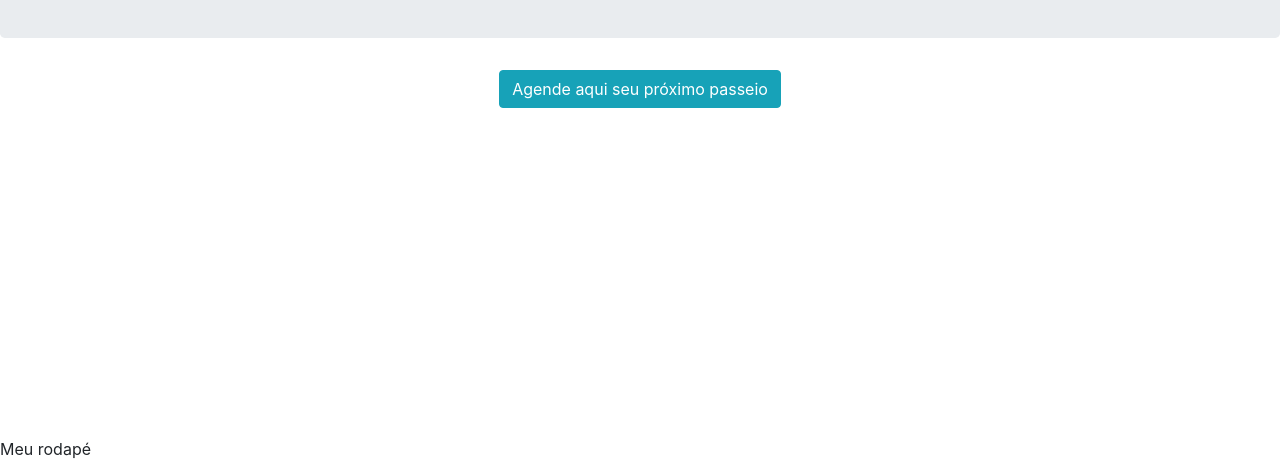
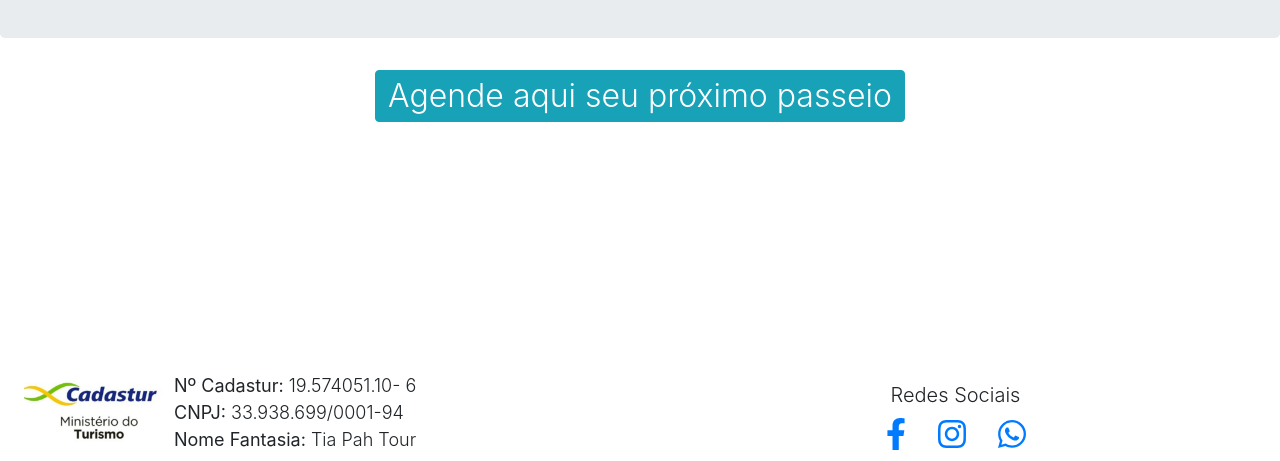
Before and after one commit to PedroMarianoAlmeida/tia-pah-tour, a Next.js app: page / in a window 1280 px wide. Shown: the part 339-800 px from the top of the page. Built offline with nearby package versions, Linux system fonts and the light colour scheme.

Commit message:
Footer Implemented

```diff
--- a/Components/CallToActionOne.js
+++ b/Components/CallToActionOne.js
@@ -1,10 +1,18 @@
 const CallToActionOne = () => {
   return (
-    <div className='w-100 text-center'>
-      <button type="button" className="btn btn-info">Agende aqui seu próximo passeio</button>
-    </div>
-
-
+    <>
+      <div className='w-100 text-center'>
+        <a href=" https://wa.me/5521981853414?text=Oi, gostaria de me informar melhor sobre os passeios" target='_blank'>
+          <button type="button" className="btn btn-info"><span className='display-4'>Agende aqui seu próximo passeio</span></button>
+        </a>
+      </div>
+      <style jsx>{`
+                span{
+                    font-size: 2rem;
+                }
+            `}
+      </style>
+    </>
   );
 }
 
--- a/Components/FooterOne.js
+++ b/Components/FooterOne.js
@@ -1,10 +1,61 @@
+import Image from 'next/image'
+import { FontAwesomeIcon } from '@fortawesome/react-fontawesome'
+import { faFacebookF, faInstagram, faWhatsapp } from '@fortawesome/free-brands-svg-icons'
 
 const FooterOne = () => {
     return (
-        <footer className='fixed-bottom'>
-            Meu rodapé
-        </footer>
-      );
+        <>
+            <footer className='fixed-bottom px-4 py-2 bg-white row'>
+                <div id='left' className='col-12 col-md-6 d-flex'>
+                    <div className='my-auto'>
+                        <Image src="/cadastur.jpg" alt="Picture of the author" width={142} height={74} />
+                    </div>
+
+                    <div className='mx-2 lead my-auto' id='texto'>
+                        <div><strong>Nº Cadastur:</strong> 19.574051.10- 6</div>
+                        <div><strong>CNPJ:</strong> 33.938.699/0001-94</div>
+                        <div><strong>Nome Fantasia:</strong> Tia Pah Tour</div>
+                    </div>
+                </div>
+
+                <div id='right' className='col-12 col-md-6'>
+                    <div className='text-center'>
+                        <div className='lead my-2'>Redes Sociais</div>
+                        <span className='mx-3'>
+                            <a href='https://www.facebook.com/tiapahtoureexcursoes' target='_blank'>
+                                <FontAwesomeIcon icon={faFacebookF} size='2x' />
+                            </a>
+                        </span>
+
+                        <span className='mx-3'>
+                            <a href='https://www.instagram.com/tiapahtour/' target='_blank'>
+                                <FontAwesomeIcon icon={faInstagram} size='2x' />
+                            </a>
+                        </span>
+
+                        <span className='mx-3'>
+                            <a href=" https://wa.me/5521981853414?text=Oi, gostaria de me informar melhor sobre os passeios" target='_blank'>
+                                <FontAwesomeIcon icon={faWhatsapp} size='2x' />
+                            </a>
+                        </span>
+
+                    </div>
+                </div>
+
+            </footer>
+            <style jsx>{`
+                #texto{
+                    font-size: 18px;
+                }
+
+                @media (max-width: 992px) {
+                    #texto {
+                        font-size: 12px;
+                    }
+                }
+            `}</style>
+        </>
+    );
 }
 
 export default FooterOne;
--- a/package.json
+++ b/package.json
@@ -8,6 +8,10 @@
     "start": "next start"
   },
   "dependencies": {
+    "@fortawesome/fontawesome-svg-core": "^1.2.34",
+    "@fortawesome/free-brands-svg-icons": "^5.15.2",
+    "@fortawesome/free-solid-svg-icons": "^5.15.2",
+    "@fortawesome/react-fontawesome": "^0.1.14",
     "bootstrap": "^4.6.0",
     "next": "10.0.6",
     "react": "^17.0.1",
--- a/pages/index.js
+++ b/pages/index.js
@@ -23,8 +23,9 @@ export default function Home() {
 
 
       </main>
-
-      <CallToActionOne />
+      <div className='mb-5 pb-5'>
+        <CallToActionOne />
+      </div>
       <FooterOne />
     </>
   )
```
Also changed, not shown: public/cadastur.jpg (added), 1 other file (tests, documents, lock files or other folders).
